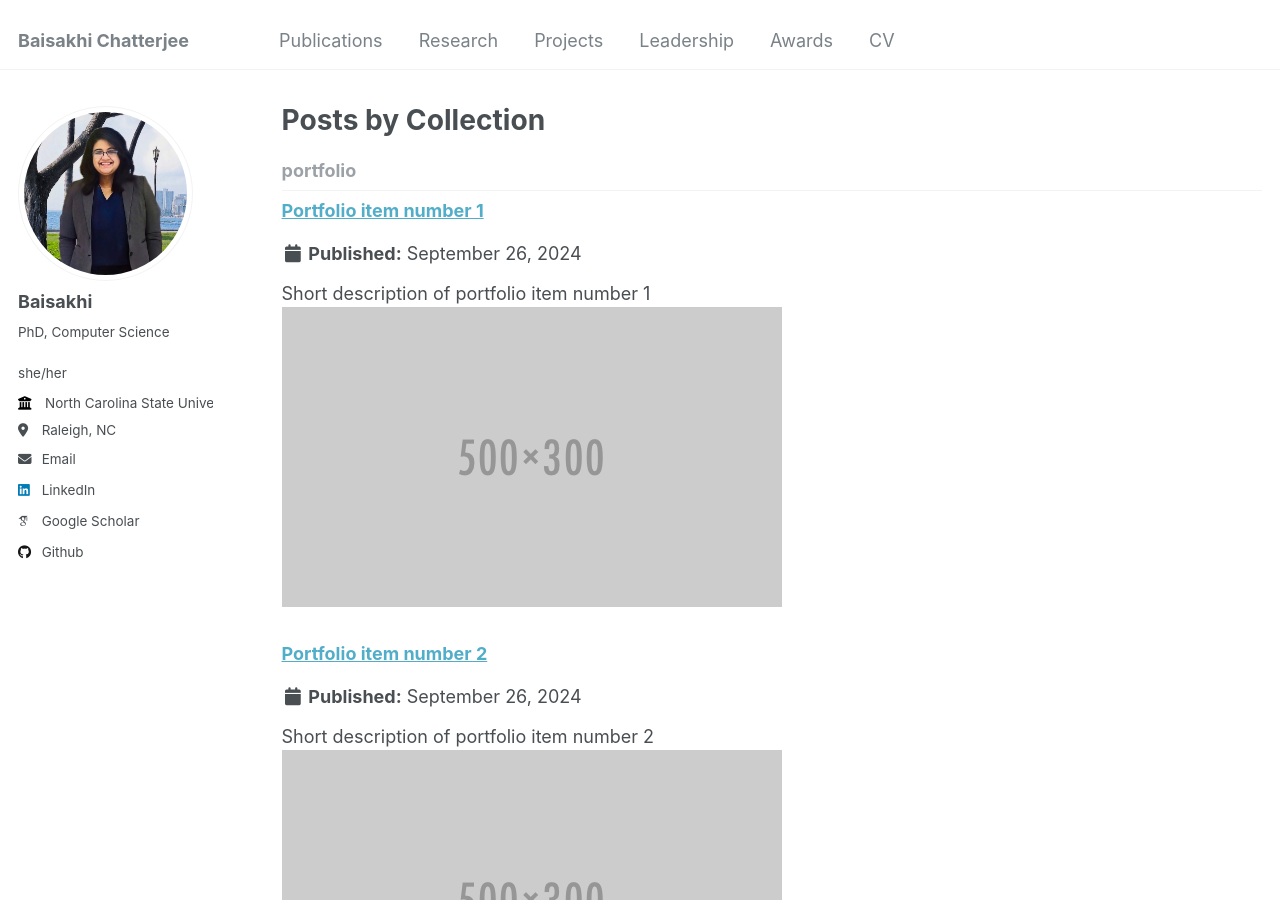
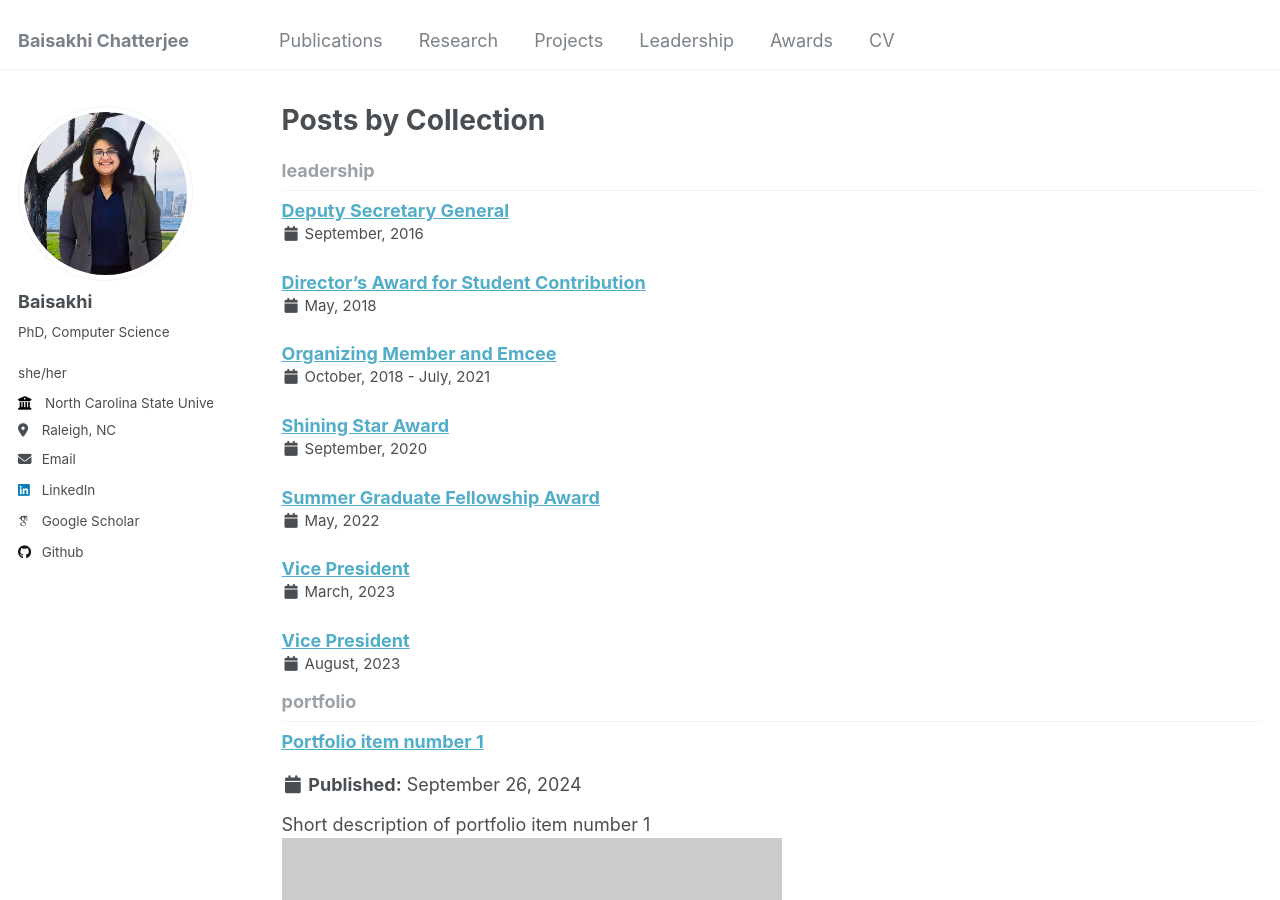
Before and after one commit to baisakhic/baisakhic.github.io, a Jekyll site: the page built from _pages/collection-archive.html, in a window 1280 px wide and 900 px high. Built offline with Jekyll 4.4.1, drawn with Linux system fonts in a browser that asks for light colours; some web fonts are replaced.

Commit message:
leadership

```diff
--- a/_config.yml
+++ b/_config.yml
@@ -94,6 +94,14 @@ project_category:
     title: 'Undergraduate Course Projects'
   personal:
     title: 'Personal Projects'
+
+leadership_category:
+  engagement:
+    title: 'Engagement'
+  award:
+    title: 'Awards'
+  others:
+    title: 'Extracurricular'
 
 
 
@@ -232,6 +240,9 @@ collections:
     output: true
     permalink: /:collection/:path/
   projects:
+    output: true
+    permalink: /:collection/:path/
+  leadership:
     output: true
     permalink: /:collection/:path/
   portfolio:
--- a/_includes/archive-single.html
+++ b/_includes/archive-single.html
@@ -47,7 +47,11 @@
 	{% elsif post.collection == 'publications' %}
 	  <p style="font-size: smaller; margin-top: -5px"><b><i>{{ post.venue }}</i></b>, <b>{{ post.date | default: "1900-01-01" | date: "%Y" }}</b> </p>
 	{% elsif post.collection == 'projects' and post.date %}
-       <p style="font-size: smaller; margin-top: -5px"><i class="fa fa-fw fa-calendar" aria-hidden="true"></i> <time datetime="{{ post.date | default: "1900-01-01" | date_to_xmlschema }}">{{ post.date | default: "1900-01-01" | date: "%B %d, %Y" }}</time></p>
+       <p style="font-size: smaller; margin-top: -3px"><i class="fa fa-fw fa-calendar" aria-hidden="true"></i> <time datetime="{{ post.date | default: "1900-01-01" | date_to_xmlschema }}">{{ post.date | default: "1900-01-01" | date: "%B %d, %Y" }}</time></p>
+	{% elsif post.collection == 'leadership' and post.date and post.date2 %}
+		<p style="font-size: smaller; margin-top: -3px"> <span style="float:left>{{ post.org }}</span> <span style="float:right> <i class="fa fa-fw fa-calendar" aria-hidden="true"></i> <time datetime="{{ post.date | default: "1900-01-01" | date_to_xmlschema }}">{{ post.date | default: "1900-01-01" | date: "%B, %Y" }}</time> - <time datetime="{{ post.date2 | default: "1900-01-01" | date_to_xmlschema }}">{{ post.date2 | default: "1900-01-01" | date: "%B, %Y" }}</time></span></p>
+	{% elsif post.collection == 'leadership' and post.date %}
+		<p style="font-size: smaller; margin-top: -3px"> <span style="float:left>{{ post.org }}</span> <span style="float:right> <i class="fa fa-fw fa-calendar" aria-hidden="true"></i> <time datetime="{{ post.date | default: "1900-01-01" | date_to_xmlschema }}">{{ post.date | default: "1900-01-01" | date: "%B, %Y" }}</time></span></p>
 	{% elsif post.date %}
 	 <p class="page__date"><strong><i class="fa fa-fw fa-calendar" aria-hidden="true"></i> {{ site.data.ui-text[site.locale].date_label | default: "Published:" }}</strong> <time datetime="{{ post.date | default: "1900-01-01" | date_to_xmlschema }}">{{ post.date | default: "1900-01-01" | date: "%B %d, %Y" }}</time></p>
 	{% endif %}
--- /dev/null
+++ b/_leadership/2018 Student Contribution.md
@@ -0,0 +1,7 @@
+---
+title: "Director's Award for Student Contribution"
+collection: leadership
+category: award
+org: Institute of Engineering and Management (IEM), Kolkata, India
+date: 2018-05-01
+---
--- /dev/null
+++ b/_leadership/2020 Shining Star.md
@@ -0,0 +1,8 @@
+---
+title: "Shining Star Award"
+collection: leadership
+category: award
+org: NRI Fintech, Kolkata, India
+date: 2020-09-01
+
+---
--- /dev/null
+++ b/_leadership/2022 Grad Fellowship.md
@@ -0,0 +1,7 @@
+---
+title: "Summer Graduate Fellowship Award"
+collection: leadership
+category: award
+org: NC State University
+date: 2022-05-10
+---
```
Also changed, not shown: _leadership/2016 MUN.md (added, +8 -0 lines), _leadership/2018 Ecomittee.md (added, +9 -0 lines), _leadership/2023 Recruit.md (added, +8 -0 lines), _leadership/2024_VP.md (added, +9 -0 lines), _pages/leadership.md (added, +29 -0 lines).
